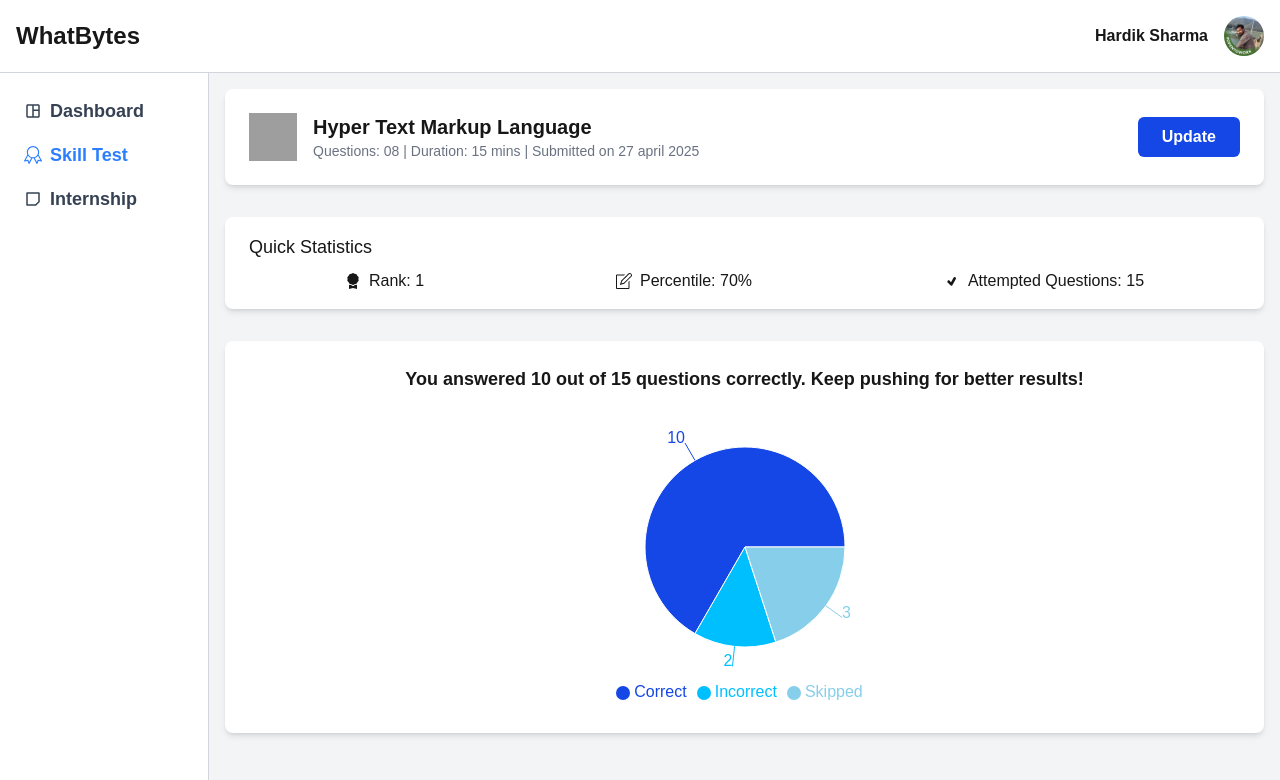
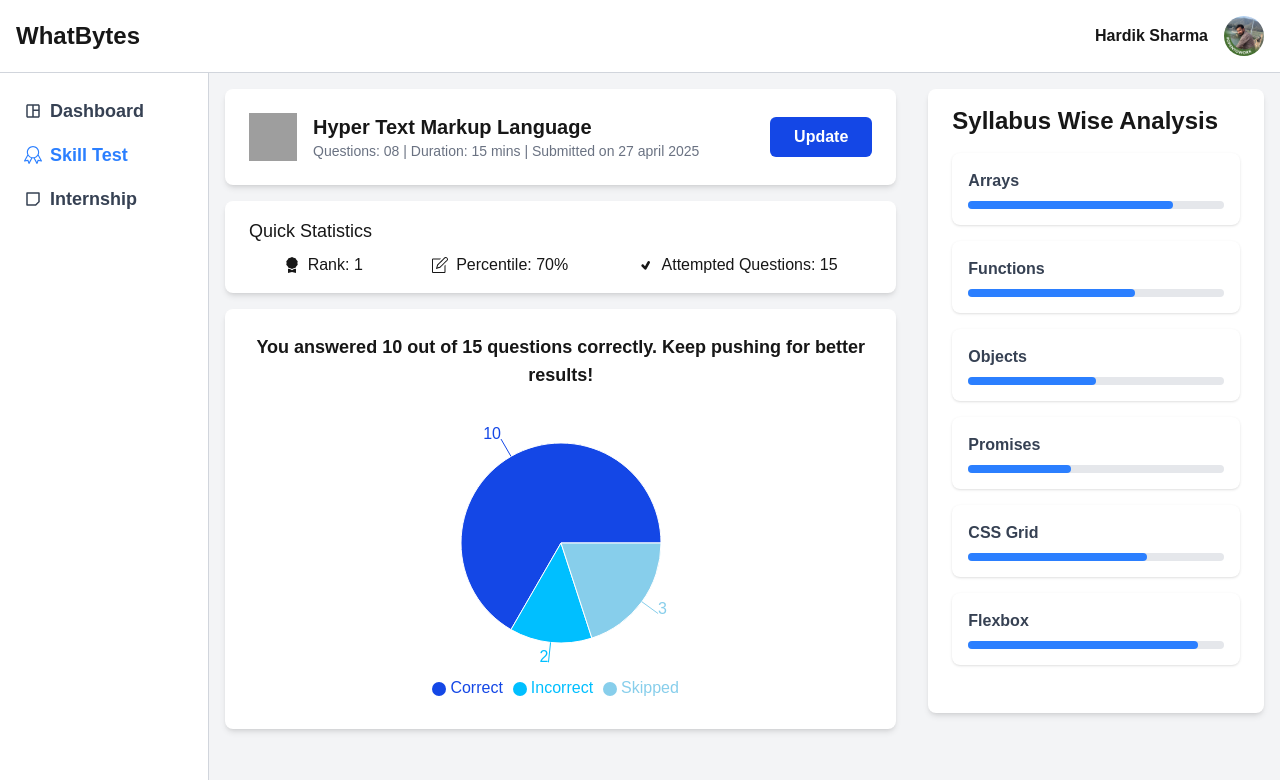
Before and after one commit to sharmaHardik606/Dashboard-Nextjs, a Next.js app: page / in a window 1280 px wide. Shown: the top 780 px of the page. Built offline with nearby package versions, Linux system fonts and the light colour scheme; grey boxes are pictures that could not be loaded.

Commit message:
version 2

```diff
--- a/src/components/skilltest/ScoreForm.js
+++ b/src/components/skilltest/ScoreForm.js
@@ -1,7 +1,7 @@
 "use client";
 
 export default function ScoreForm({ scoreData, setScoreData }) {
-  if (!scoreData) return null;
+
   function handleChange(e) {
     const { name, value } = e.target;
     setScoreData((prev) => ({
@@ -12,41 +12,42 @@ export default function ScoreForm({ scoreData, setScoreData }) {
 
   return (
     <form className="grid grid-cols-1 md:grid-cols-3 gap-4">
-  {/* Correct */}
+  {/* Correct
   <div className="flex flex-col">
     <label className="mb-2 font-medium">Correct</label>
     <input
       type="number"
       name="correct"
-      value={scoreData.correct}
+      value={scoreData?.correct ?? ""}
       onChange={handleChange}
       className="border border-gray-300 rounded p-2"
     />
-  </div>
 
-  {/* Incorrect */}
+  </div> */}
+
+  {/* Incorrect
   <div className="flex flex-col">
     <label className="mb-2 font-medium">Incorrect</label>
     <input
       type="number"
       name="incorrect"
-      value={scoreData.incorrect}
+      value={scoreData?.incorrect ?? ""}
       onChange={handleChange}
       className="border border-gray-300 rounded p-2"
     />
-  </div>
+  </div> */}
 
-  {/* Skipped */}
+  {/* Skipped
   <div className="flex flex-col">
     <label className="mb-2 font-medium">Skipped</label>
     <input
       type="number"
       name="skipped"
-      value={scoreData.skipped}
+      value={scoreData?.skipped ?? ""}
       onChange={handleChange}
       className="border border-gray-300 rounded p-2"
     />
-  </div>
+  </div> */}
 
   {/* Rank */}
   <div className="flex flex-col">
@@ -54,7 +55,7 @@ export default function ScoreForm({ scoreData, setScoreData }) {
     <input
       type="number"
       name="rank"
-      value={scoreData.rank}
+      value={scoreData?.rank ?? ""}
       onChange={handleChange}
       className="border border-gray-300 rounded p-2"
     />
@@ -66,7 +67,7 @@ export default function ScoreForm({ scoreData, setScoreData }) {
     <input
       type="number"
       name="score"
-      value={scoreData.score}
+      value={scoreData?.scor ?? ""}
       onChange={handleChange}
       className="border border-gray-300 rounded p-2"
     />
@@ -78,23 +79,23 @@ export default function ScoreForm({ scoreData, setScoreData }) {
     <input
       type="number"
       name="percentile"
-      value={scoreData.percentile}
+      value={scoreData?.perc ?? ""}
       onChange={handleChange}
       className="border border-gray-300 rounded p-2"
     />
   </div>
 
-  {/* Attempted */}
+  {/* Attempted
   <div className="flex flex-col">
     <label className="mb-2 font-medium">Attempted</label>
     <input
       type="number"
       name="attempted"
-      value={scoreData.attempted}
+      value={scoreData?.atte ?? ""}
       onChange={handleChange}
       className="border border-gray-300 rounded p-2"
     />
-  </div>
+  </div> */}
 </form>
   );
 }
--- a/src/components/skilltest/SkillTestSection.js
+++ b/src/components/skilltest/SkillTestSection.js
@@ -5,6 +5,7 @@ import ScoreForm from "./ScoreForm";
 import SkillTestCard from "../SkillTestCard";
 import QuickStatistics from "../QuickStatistics";
 import PerformancePieChart from "./PerformancePieChart"; // ADD this
+import SyllabusAnalysis from "./SyllabusAnalysis";
 
 
 
@@ -23,15 +24,15 @@ export default function SkillTestSection() {
 
 
   return (
-    <div className="space-y-8">
+    <div className="w-full flex flex-wrap lg:flex-nowrap gap-8">
+  {/* Left Side */}
+  <div className="flex flex-col gap-4 w-full lg:w-2/3">
     <SkillTestCard onUpdateClick={() => setShowForm(true)} />
 
     {!showForm && (
       <>
         <QuickStatistics scoreData={scoreData} />
-
         <PerformancePieChart scoreData={scoreData} />
-
       </>
     )}
 
@@ -44,5 +45,14 @@ export default function SkillTestSection() {
       />
     )}
   </div>
+
+  {/* Right Side */}
+  <div className="flex flex-col gap-2 w-1/3">
+    <div className="bg-white py-4 px-6 rounded-lg shadow-md">
+      <SyllabusAnalysis />
+    </div>
+  </div>
+</div>
+
   );
 }
--- /dev/null
+++ b/src/components/skilltest/SyllabusAnalysis.js
@@ -0,0 +1,31 @@
+"use client";
+
+export default function SyllabusAnalysis() {
+  const topics = [
+    { name: "Arrays", progress: 80 },
+    { name: "Functions", progress: 65 },
+    { name: "Objects", progress: 50 },
+    { name: "Promises", progress: 40 },
+    { name: "CSS Grid", progress: 70 },
+    { name: "Flexbox", progress: 90 },
+  ];
+
+  return (
+    <div className="mb-8">
+      <h2 className="text-2xl font-bold mb-4">Syllabus Wise Analysis</h2>
+      <div className="grid grid-cols-1 sm:grid-cols-2 md:grid-cols-1 gap-4">
+        {topics.map((topic, index) => (
+          <div key={index} className="bg-white rounded-lg shadow p-4">
+            <p className="font-semibold text-gray-700 mb-2">{topic.name}</p>
+            <div className="w-full bg-gray-200 rounded-full h-2">
+              <div
+                className="bg-blue-500 h-2 rounded-full"
+                style={{ width: `${topic.progress}%` }}
+              ></div>
+            </div>
+          </div>
+        ))}
+      </div>
+    </div>
+  );
+}
```
Lines whose indentation alone changed are shown as unchanged.
